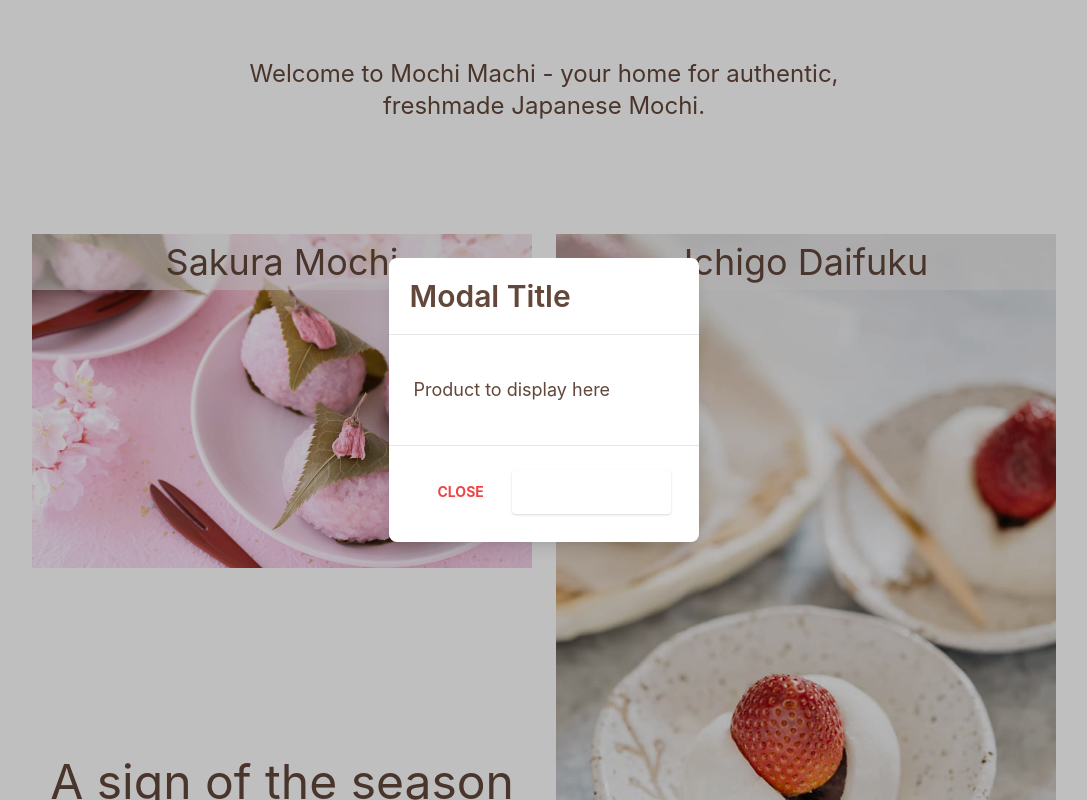
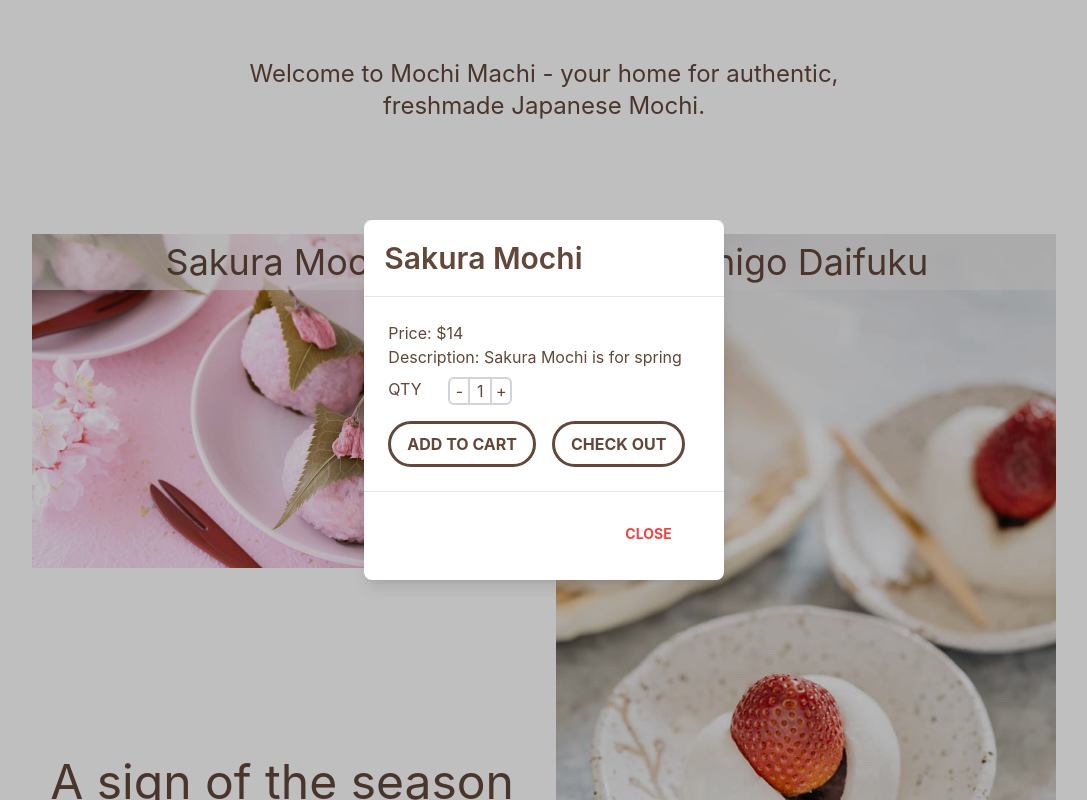
Before and after one commit to TotoroSyd/MochiMachi, a React (Create React App) app: page / in a window 1280 px wide. Both pictures are taken after a click on the button "Sakura Mochi". Shown: the part 854-1654 px from the top of the page, without its empty margins (96-1183 px from the left). Built offline with nearby package versions, Linux system fonts and the light colour scheme.

Commit message:
Ordercontext

```diff
--- a/src/App.tsx
+++ b/src/App.tsx
@@ -7,10 +7,12 @@ import CheckOut from "./components/CheckOutPage";
 import CheckOutReview from "./components/CheckOutReview";
 import Payment from "./components/Payment";
 import ModalContextProvider from "./contexts/ModalContext";
+import OrderContextProvider from "./contexts/OrderContext";
 
 function App() {
   return (
     <ModalContextProvider>
+      <OrderContextProvider>
         <div className="App">
           <Routes>
             <Route path="/" element={<LandingPage />} />
@@ -19,6 +21,7 @@ function App() {
             <Route path="review" element={<CheckOutReview />} />
           </Routes>
         </div>
+      </OrderContextProvider>
     </ModalContextProvider>
   );
 }
--- a/src/components/LandingPage.tsx
+++ b/src/components/LandingPage.tsx
@@ -7,15 +7,11 @@ import Footer from "./Footer";
 // import ProductCard from "./ProductCard";
 import Nav from "./Nav";
 import Modal from "./Modal";
-import {
-  ModalContext,
-  IModalContextValue,
-  IProductToDisplayInModal,
-} from "../contexts/ModalContext";
+import { ModalContext, IModalContextValue } from "../contexts/ModalContext";
 
 export default function LandingPage() {
   // Call global var from context to use
-  const { openModal, setOpenModal, setProductName, displayProduct } =
+  const { openModal, setOpenModal, setProductName } =
     useContext<IModalContextValue>(ModalContext);
 
   // let productToDisplay: IProductToDisplayInModal | string = "";
@@ -71,7 +67,11 @@ export default function LandingPage() {
           </div>
 
           <div className="image">
-            <button>
+            <button
+              type="button"
+              value="Ichigo_Daifuku"
+              onClick={handleImageClick}
+            >
               <img
                 src={ichigo_daifuku}
                 alt="strawberry-mochi"
@@ -87,7 +87,11 @@ export default function LandingPage() {
 
         <section className="grid grid-cols-2 gap-x-6">
           <div className="image">
-            <button>
+            <button
+              type="button"
+              value="Warabi_Mochi"
+              onClick={handleImageClick}
+            >
               <img
                 src={warabi_mochi}
                 alt="mochi-soybean-powder"
@@ -102,7 +106,11 @@ export default function LandingPage() {
 
           <div className="grid grid-cols-1">
             <div className="image">
-              <button>
+              <button
+                type="button"
+                value="Hishi_Mochi"
+                onClick={handleImageClick}
+              >
                 <img
                   src={hishi_mochi}
                   alt="hishi-diamond-mochi"
--- a/src/components/Modal.tsx
+++ b/src/components/Modal.tsx
@@ -1,10 +1,24 @@
 import React, { useContext } from "react";
 import { ModalContext, IModalContextValue } from "../contexts/ModalContext";
+import ProductCard from "./ProductCard";
 
-export default function Modal(productToDisplay: any) {
+export default function Modal() {
   // Call global var from context to use
-  const { setOpenModal } = useContext<IModalContextValue>(ModalContext);
-  console.log("product to display in modal" + productToDisplay);
+  // Control open/ close modal by clicking "X" or "Close"
+  const { setOpenModal, productToDisplay } =
+    useContext<IModalContextValue>(ModalContext);
+
+  // To be value for ProductCard's props
+  let nameToDisplay = "";
+  let priceToDisplay = 1;
+  let descriptionToDisplay = "";
+
+  // need to check null scenario
+  if (productToDisplay != null) {
+    nameToDisplay = productToDisplay.product_name;
+    priceToDisplay = productToDisplay.product_price;
+    descriptionToDisplay = productToDisplay.product_description;
+  } else console.log("productToDisplay is null");
 
   return (
     <>
@@ -14,22 +28,15 @@ export default function Modal(productToDisplay: any) {
           <div className="border-0 rounded-lg shadow-lg relative flex flex-col w-full bg-white outline-none focus:outline-none">
             {/*header*/}
             <div className="flex items-start justify-between p-5 border-b border-solid border-blueGray-200 rounded-t">
-              <h3 className="text-3xl font-semibold">Modal Title</h3>
-              <button
-                className="p-1 ml-auto bg-transparent border-0 text-red-500 opacity-5 float-right text-3xl leading-none font-semibold outline-none focus:outline-none"
-                onClick={() => setOpenModal(false)}
-              >
-                <span className="bg-transparent text-red-500 opacity-5 h-6 w-6 text-2xl block outline-none focus:outline-none">
-                  ×
-                </span>
-              </button>
+              <h3 className="text-3xl font-semibold">{nameToDisplay}</h3>
             </div>
             {/*body*/}
-            <div>{productToDisplay.product_name}</div>
             <div className="relative p-6 flex-auto">
-              <p className="my-4 text-blueGray-500 text-lg leading-relaxed">
-                Product to display here
-              </p>
+              <ProductCard
+                name={nameToDisplay}
+                price={priceToDisplay}
+                description={descriptionToDisplay}
+              ></ProductCard>
             </div>
             {/*footer*/}
             <div className="flex items-center justify-end p-6 border-t border-solid border-blueGray-200 rounded-b">
@@ -40,13 +47,6 @@ export default function Modal(productToDisplay: any) {
               >
                 Close
               </button>
-              <button
-                className="bg-emerald-500 text-white active:bg-emerald-600 font-bold uppercase text-sm px-6 py-3 rounded shadow hover:shadow-lg outline-none focus:outline-none mr-1 mb-1 ease-linear transition-all duration-150"
-                type="button"
-                // onClick={() => setShowModal(false)}
-              >
-                Save Changes
-              </button>
             </div>
           </div>
         </div>
--- a/src/components/ProductCard.tsx
+++ b/src/components/ProductCard.tsx
@@ -1,24 +1,24 @@
-import React, { useState } from "react";
+import React, { useContext, useState } from "react";
 import { Link } from "react-router-dom";
-import { ModalContext } from "../contexts/ModalContext";
+import { createModuleResolutionCache } from "typescript";
+import { ModalContext, IModalContextValue } from "../contexts/ModalContext";
+import { OrderContext, IOrderProps } from "../contexts/OrderContext";
 
 interface Product_props {
-  product_name: string;
-  product_price: number;
-  product_description: string;
-}
-
-interface Order_props {
-  order_productName: string;
-  order_quantity: number;
-  order_subTotal: number;
+  name: string;
+  price: number;
+  description: string;
 }
 
 export default function ProductCard(product: Product_props) {
   let [qty, setQty] = useState<number>(1);
-  let [order_productName, setOrderProductName] = useState<string>("");
-  let [order_quantity, setOrderQuantity] = useState<number>(1);
-  let [order_subTotal, setOrderSubtotal] = useState<number>(1);
+  const { productName } = useContext<IModalContextValue>(ModalContext);
+  const {
+    order_quantity,
+    setOrderQuantity,
+    order_productName,
+    setOrderProductName,
+  } = useContext<IOrderProps>(OrderContext);
 
   let minusQty = (ev: React.MouseEvent<HTMLButtonElement>) => {
     ev.preventDefault();
@@ -46,12 +46,19 @@ export default function ProductCard(product: Product_props) {
     setQty(qty + 1);
   }
 
+  function add_to_cart(ev: React.MouseEvent<HTMLButtonElement>): void {
+    setOrderQuantity(qty);
+    setOrderProductName(ev.currentTarget.value);
+    console.log(order_quantity);
+    console.log(order_productName);
+  }
+
   return (
-    // delete py when done
-    <div className="py-6">
-      <h2 className="font-semibold text-2xl pb-2">{product.product_name}</h2>
-      <h4>Price: ${product.product_price}</h4>
-      <span>Description: {product.product_description}</span>
+    <div>
+      {/* Unused for now because we have modal title */}
+      {/* <h2 className="font-semibold text-2xl pb-2">{product.name}</h2> */}
+      <h4>Price: ${product.price}</h4>
+      <span>Description: {product.description}</span>
       <div className="grid grid-cols-2 gap-2 w-28 pt-2 pb-4">
         <span>QTY</span>
         {/* Quantity box */}
@@ -78,6 +85,8 @@ export default function ProductCard(product: Product_props) {
         <button
           type="submit"
           className="button bg-transparent font-bold py-2 px-4 rounded-full"
+          value={productName}
+          onClick={add_to_cart}
         >
           ADD TO CART
         </button>
--- a/src/contexts/ModalContext.tsx
+++ b/src/contexts/ModalContext.tsx
@@ -13,64 +13,51 @@ export interface IProductToDisplayInModal {
 export interface IModalContextValue {
   openModal: boolean;
   setOpenModal: (value: boolean) => void;
-  product_name: string;
+  productName: string;
   setProductName: (value: string) => void;
-  displayProduct: (value: string) => IProductToDisplayInModal | string;
+  productToDisplay: IProductToDisplayInModal | null;
 }
 
 // Export context object
 export const ModalContext = createContext<IModalContextValue>({
   openModal: false,
   setOpenModal: (value: boolean) => null,
-  product_name: "",
+  productName: "",
   setProductName: (value: string) => null,
-  displayProduct: (value: string) => "",
+  productToDisplay: null,
 });
 
 // Context wrapper component
 // export default function ModalContextProvider({ children }) - js style
 export default function ModalContextProvider({ children }: ChildrenProps) {
   const [openModal, setOpenModal] = useState<boolean>(false);
-  const [product_name, setProductName] = useState<string>("");
+  const [productName, setProductName] = useState<string>("");
 
   const product_cat: { [key: string]: IProductToDisplayInModal } = {
     Sakura_Mochi: {
       product_name: "Sakura Mochi",
       product_price: 14,
-      product_description: "string",
+      product_description: "Sakura Mochi is for spring",
     },
     Ichigo_Daifuku: {
       product_name: "Ichigo Daifuku",
       product_price: 15,
-      product_description: "string",
+      product_description: "This is a strawberyy mochi",
     },
     Warabi_Mochi: {
       product_name: "Warabi Mochi",
       product_price: 16,
-      product_description: "string",
+      product_description: "Soybean mochi",
     },
     Hishi_Mochi: {
       product_name: "Hishi Mochi",
       product_price: 17,
-      product_description: "string",
+      product_description: "diamond shaped three layers mochi",
     },
   };
-  console.log("product_name before displayProduct function= " + product_name);
-  function displayProduct(product_name: string) {
-    let product_display_in_modal = {
-      product_name: "",
-      product_price: 0,
-      product_description: "",
-    };
-    console.log("product_name in displayProduct function= " + product_name);
-    console.log("product_cat[product_name] = " + product_cat[product_name]);
-    if (!product_cat[product_name]) {
-      return "hello from display product function";
-    } else {
-      product_display_in_modal = product_cat[product_name];
-      return product_display_in_modal;
-    }
-  }
+
+  // To be used in Modal, passed to ProductCard
+  let productToDisplay: IProductToDisplayInModal = product_cat[productName];
 
   // Return
   return (
@@ -78,9 +65,9 @@ export default function ModalContextProvider({ children }: ChildrenProps) {
       value={{
         openModal,
         setOpenModal,
-        product_name,
+        productName,
         setProductName,
-        displayProduct,
+        productToDisplay,
       }}
     >
       {children}
--- /dev/null
+++ b/src/contexts/OrderContext.tsx
@@ -0,0 +1,42 @@
+import React, { createContext, useState } from "react";
+// Reference why we use React.ReactNode for children https://www.carlrippon.com/react-children-with-typescript/
+interface ChildrenProps {
+  children: React.ReactNode;
+}
+
+export interface IOrderProps {
+  order_productName: string;
+  setOrderProductName: (value: string) => void;
+  order_quantity: number;
+  setOrderQuantity: (value: number) => void;
+  //   order_subTotal: number;
+}
+
+// Export context object
+export const OrderContext = createContext<IOrderProps>({
+  order_productName: "",
+  setOrderProductName: (value: string) => null,
+  order_quantity: 1,
+  setOrderQuantity: (value: number) => null,
+});
+
+// Context wrapper component
+// export default function OrderContextProvider({ children }) - js style
+export default function OrderContextProvider({ children }: ChildrenProps) {
+  const [order_productName, setOrderProductName] = useState<string>("");
+  const [order_quantity, setOrderQuantity] = useState<number>(1);
+  const [order_subTotal, setOrderSubtotal] = useState<number>(1);
+  // Return
+  return (
+    <OrderContext.Provider
+      value={{
+        order_quantity,
+        setOrderQuantity,
+        order_productName,
+        setOrderProductName,
+      }}
+    >
+      {children}
+    </OrderContext.Provider>
+  );
+}
```
Lines whose indentation alone changed are shown as unchanged.
